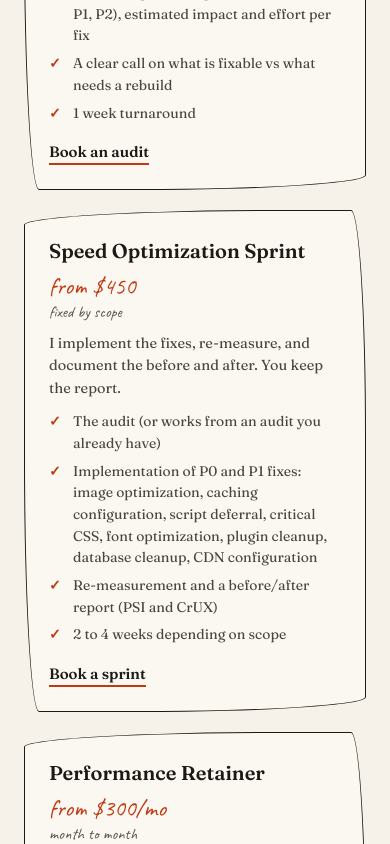
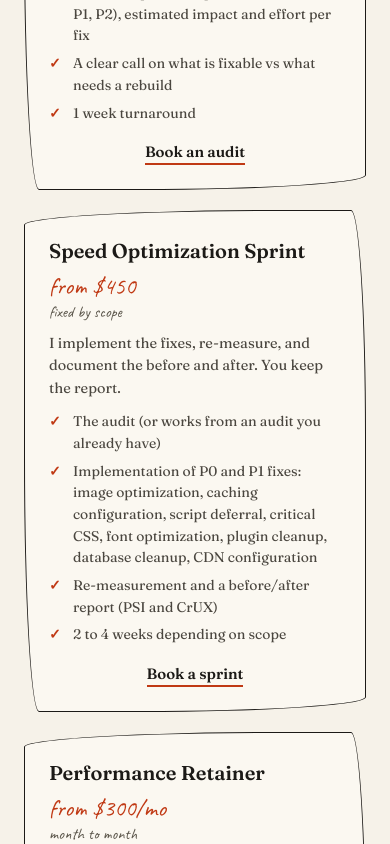
Before and after one commit to yuuhub/yuuri-portfolio, a Next.js app: page / in a window 390 px wide. Shown: the part 3040-3884 px from the top of the page. Built offline with nearby package versions, Linux system fonts and the light colour scheme.

Commit message:
Services: center CTA links in cards (desktop and mobile)

```diff
--- a/app/page.tsx
+++ b/app/page.tsx
@@ -174,7 +174,7 @@
               </ul>
               <a
                 href={s.ctaHref}
-                className="mt-auto pt-4 text-[15px] font-semibold border-b-2 border-[var(--accent)] self-start hover:text-[var(--accent)]"
+                className="mt-auto pt-4 text-[15px] font-semibold border-b-2 border-[var(--accent)] self-center hover:text-[var(--accent)]"
               >
                 {s.cta}
               </a>
```
